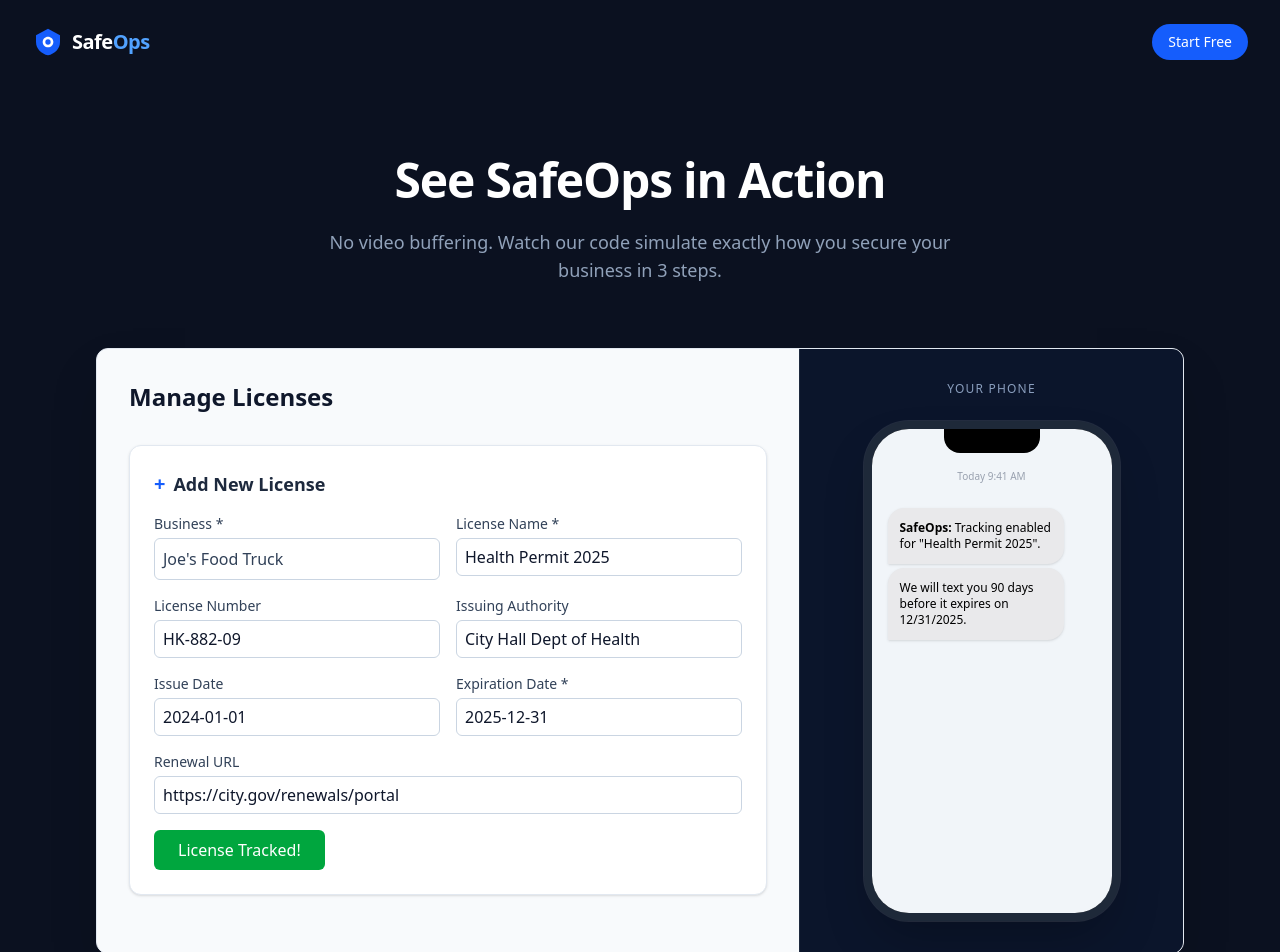
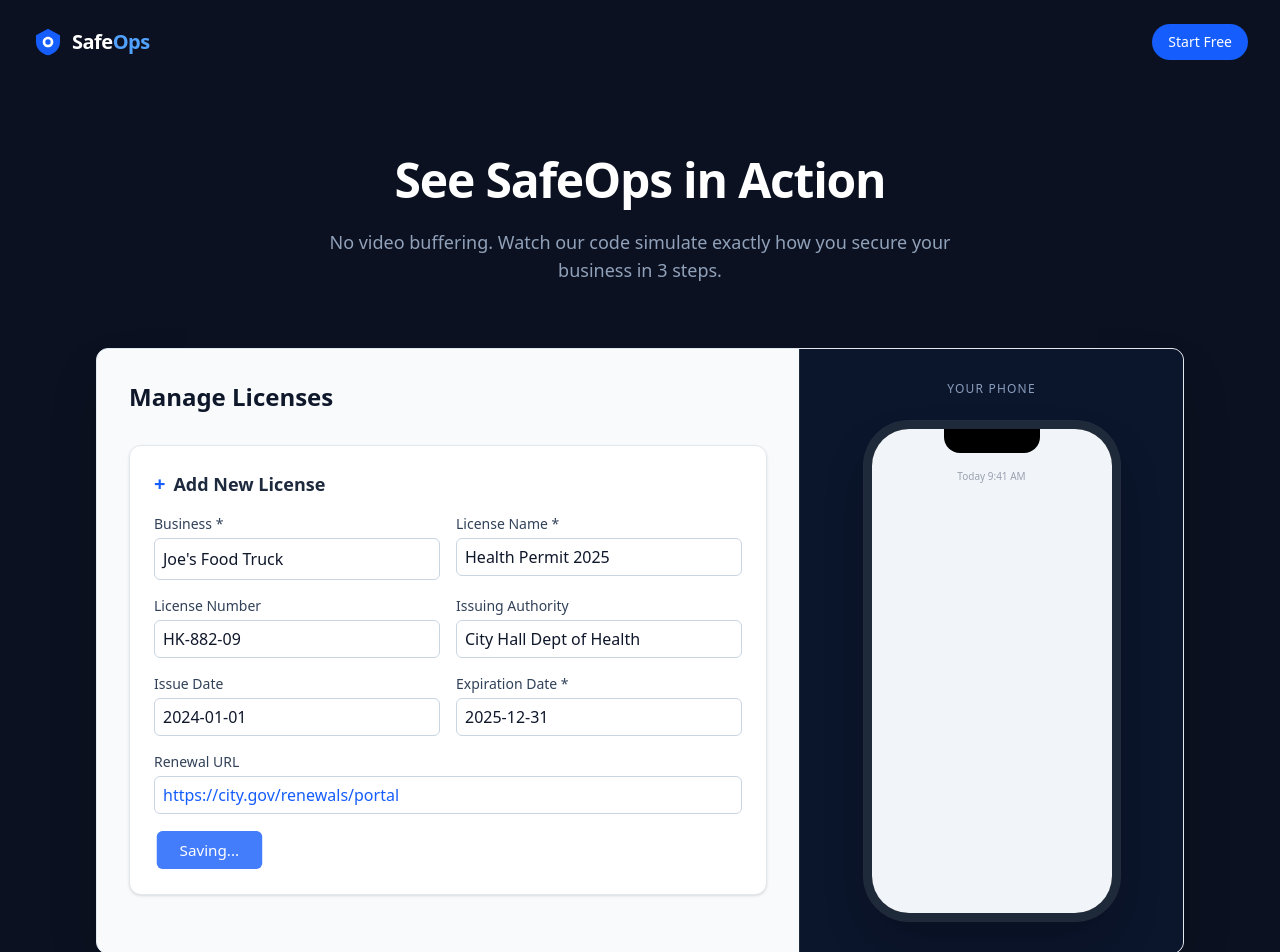
Before and after one commit to testqgw/SCP, a Next.js app: page /demo in a window 1280 px wide. Shown: the top 952 px of the page. Built offline with nearby package versions, Linux system fonts and the light colour scheme.

Commit message:
Update DemoSimulator with detailed field-by-field animation

```diff
--- a/app/demo/page.tsx
+++ b/app/demo/page.tsx
@@ -62,44 +62,57 @@ export default function DemoPage() {
 // 🕹️ THE SIMULATOR COMPONENT
 function DemoSimulator() {
   const [step, setStep] = useState(0);
-  const [text, setText] = useState("");
-  const [expDate, setExpDate] = useState("");
+  const [name, setName] = useState("");
 
   // Animation Script
   useEffect(() => {
     let timeout: any;
 
     const runSimulation = async () => {
-      // 1. Start: Type License Name
+      // 1. Select Business (Instant)
       setStep(1);
+      await new Promise(r => setTimeout(r, 500));
+
+      // 2. Type License Name
+      setStep(2);
       const fullText = "Health Permit 2025";
       for (let i = 0; i <= fullText.length; i++) {
-        await new Promise(r => setTimeout(r, 60));
-        setText(fullText.slice(0, i));
+        await new Promise(r => setTimeout(r, 50));
+        setName(fullText.slice(0, i));
       }
 
-      // 2. Fill details (Instant fill for minor fields to keep demo snappy)
+      // 3. Fill License Number
       await new Promise(r => setTimeout(r, 400));
-      setStep(2); // Fills Authority, Number, etc.
-
-      // 3. Set Expiration Date
-      await new Promise(r => setTimeout(r, 400));
-      setExpDate("2025-12-31");
       setStep(3);
 
-      // 4. Click "Track License"
+      // 4. Fill Issuing Authority
+      await new Promise(r => setTimeout(r, 400));
+      setStep(4);
+
+      // 5. Set Issue Date
+      await new Promise(r => setTimeout(r, 400));
+      setStep(5);
+
+      // 6. Set Expiration Date (Crucial Step)
+      await new Promise(r => setTimeout(r, 400));
+      setStep(6);
+
+      // 7. Fill Renewal URL
+      await new Promise(r => setTimeout(r, 400));
+      setStep(7);
+
+      // 8. Click "Track License"
       await new Promise(r => setTimeout(r, 800));
-      setStep(4); // Loading state
+      setStep(8); // Loading state
 
-      // 5. Success & SMS Arrival
+      // 9. Success & SMS Arrival
       await new Promise(r => setTimeout(r, 1500));
-      setStep(5); // Phone notification
+      setStep(9); // Phone notification
 
-      // 6. Reset Loop
-      await new Promise(r => setTimeout(r, 6000));
+      // 10. Reset Loop
+      await new Promise(r => setTimeout(r, 8000)); // Longer pause at the end
       setStep(0);
-      setText("");
-      setExpDate("");
+      setName("");
     };
 
     if (step === 0) timeout = setTimeout(runSimulation, 1000);
@@ -111,11 +124,8 @@ function DemoSimulator() {
 
       {/* LEFT: REAL DASHBOARD REPLICA */}
       <div className="flex-1 p-8 overflow-hidden">
-
-        {/* Dashboard Header */}
         <h1 className="text-2xl font-bold text-slate-900 mb-8">Manage Licenses</h1>
 
-        {/* The Main Form Card */}
         <div className="bg-white p-6 rounded-xl border border-slate-200 shadow-sm">
           <h2 className="text-lg font-semibold text-slate-800 mb-4 flex items-center gap-2">
             <span className="text-blue-600 text-xl font-bold">+</span> Add New License
@@ -126,15 +136,15 @@ function DemoSimulator() {
             <div className="grid grid-cols-1 md:grid-cols-2 gap-4">
               <div>
                 <label className="block text-sm font-medium text-slate-700 mb-1">Business *</label>
-                <div className="w-full p-2 border rounded-md bg-white text-slate-700 border-slate-300">
-                  {step >= 1 ? "Joe's Food Truck" : "Select a Business"}
+                <div className={`w-full p-2 border rounded-md bg-white border-slate-300 transition-colors ${step >= 1 ? "text-slate-900" : "text-transparent"}`}>
+                  {step >= 1 ? "Joe's Food Truck" : "Select..."}
                 </div>
               </div>
               <div>
                 <label className="block text-sm font-medium text-slate-700 mb-1">License Name *</label>
                 <div className="w-full h-[38px] border rounded-md bg-white border-slate-300 flex items-center px-2 text-slate-900 relative">
-                  {text}
-                  {step === 1 && <span className="w-0.5 h-5 bg-blue-600 animate-pulse ml-0.5"></span>}
+                  {name}
+                  {step === 2 && <span className="w-0.5 h-5 bg-blue-600 animate-pulse ml-0.5"></span>}
                 </div>
               </div>
             </div>
@@ -143,14 +153,14 @@ function DemoSimulator() {
             <div className="grid grid-cols-1 md:grid-cols-2 gap-4">
               <div>
                 <label className="block text-sm font-medium text-slate-700 mb-1">License Number</label>
-                <div className={`w-full h-[38px] border rounded-md bg-white border-slate-300 flex items-center px-2 transition-colors text-slate-900 ${step >= 2 ? "text-slate-900" : "text-transparent"}`}>
-                  {step >= 2 ? "HK-882-09" : ""}
+                <div className={`w-full h-[38px] border rounded-md bg-white border-slate-300 flex items-center px-2 transition-colors text-slate-900 ${step >= 3 ? "text-slate-900" : "text-transparent"}`}>
+                  {step >= 3 ? "HK-882-09" : ""}
                 </div>
               </div>
               <div>
                 <label className="block text-sm font-medium text-slate-700 mb-1">Issuing Authority</label>
-                <div className={`w-full h-[38px] border rounded-md bg-white border-slate-300 flex items-center px-2 transition-colors text-slate-900 ${step >= 2 ? "text-slate-900" : "text-transparent"}`}>
-                  {step >= 2 ? "City Hall Dept of Health" : ""}
+                <div className={`w-full h-[38px] border rounded-md bg-white border-slate-300 flex items-center px-2 transition-colors text-slate-900 ${step >= 4 ? "text-slate-900" : "text-transparent"}`}>
+                  {step >= 4 ? "City Hall Dept of Health" : ""}
                 </div>
               </div>
             </div>
@@ -159,14 +169,14 @@ function DemoSimulator() {
             <div className="grid grid-cols-1 md:grid-cols-2 gap-4">
               <div>
                 <label className="block text-sm font-medium text-slate-700 mb-1">Issue Date</label>
-                <div className={`w-full h-[38px] border rounded-md bg-white border-slate-300 flex items-center px-2 text-slate-900 ${step >= 2 ? "text-slate-900" : "text-transparent"}`}>
-                  {step >= 2 ? "2024-01-01" : ""}
+                <div className={`w-full h-[38px] border rounded-md bg-white border-slate-300 flex items-center px-2 text-slate-900 ${step >= 5 ? "text-slate-900" : "text-transparent"}`}>
+                  {step >= 5 ? "2024-01-01" : ""}
                 </div>
               </div>
               <div>
                 <label className="block text-sm font-medium text-slate-700 mb-1">Expiration Date *</label>
-                <div className={`w-full h-[38px] border rounded-md bg-white border-slate-300 flex items-center px-2 ${step >= 3 ? "text-slate-900" : "text-transparent"}`}>
-                  {expDate}
+                <div className={`w-full h-[38px] border rounded-md bg-white border-slate-300 flex items-center px-2 ${step >= 6 ? "text-slate-900" : "text-transparent"}`}>
+                  {step >= 6 ? "2025-12-31" : ""}
                 </div>
               </div>
             </div>
@@ -174,14 +184,14 @@ function DemoSimulator() {
             {/* Row 4: URL */}
             <div>
               <label className="block text-sm font-medium text-slate-700 mb-1">Renewal URL</label>
-              <div className={`w-full h-[38px] border rounded-md bg-white border-slate-300 flex items-center px-2 text-slate-900 overflow-hidden ${step >= 2 ? "text-slate-900" : "text-transparent"}`}>
-                {step >= 2 ? "https://city.gov/renewals/portal" : ""}
+              <div className={`w-full h-[38px] border rounded-md bg-white border-slate-300 flex items-center px-2 text-blue-600 overflow-hidden ${step >= 7 ? "opacity-100" : "opacity-0"}`}>
+                {step >= 7 ? "https://city.gov/renewals/portal" : ""}
               </div>
             </div>
 
             {/* Button */}
-            <button className={`bg-blue-600 text-white px-6 py-2 rounded-md font-medium w-full sm:w-auto transition-all duration-300 ${step === 4 ? "opacity-80 scale-95" : step === 5 ? "bg-green-600" : ""}`}>
-              {step === 4 ? "Saving..." : step === 5 ? "License Tracked!" : "Track License"}
+            <button className={`bg-blue-600 text-white px-6 py-2 rounded-md font-medium w-full sm:w-auto transition-all duration-300 ${step === 8 ? "opacity-80 scale-95" : step === 9 ? "bg-green-600" : ""}`}>
+              {step === 8 ? "Saving..." : step === 9 ? "License Tracked!" : "Track License"}
             </button>
           </div>
         </div>
@@ -194,7 +204,6 @@ function DemoSimulator() {
 
         {/* Phone Body */}
         <div className="relative z-10 w-64 h-[500px] bg-black border-[8px] border-gray-800 rounded-[45px] shadow-2xl overflow-hidden ring-1 ring-white/10">
-          {/* Notch */}
           <div className="absolute top-0 left-1/2 -translate-x-1/2 w-24 h-6 bg-black rounded-b-2xl z-20"></div>
 
           {/* Screen */}
@@ -202,7 +211,7 @@ function DemoSimulator() {
             <div className="text-center text-gray-400 text-[10px] mb-6">Today 9:41 AM</div>
 
             {/* Incoming Message Animation */}
-            <div className={`transform transition-all duration-500 ease-out ${step === 5 ? "translate-y-0 opacity-100" : "translate-y-10 opacity-0"}`}>
+            <div className={`transform transition-all duration-500 ease-out ${step === 9 ? "translate-y-0 opacity-100" : "translate-y-10 opacity-0"}`}>
               <div className="flex flex-col gap-1">
                 <div className="bg-[#E9E9EB] text-black text-xs p-3 rounded-2xl rounded-bl-none shadow-sm max-w-[85%] self-start">
                   <strong>SafeOps:</strong> Tracking enabled for "Health Permit 2025".
```
